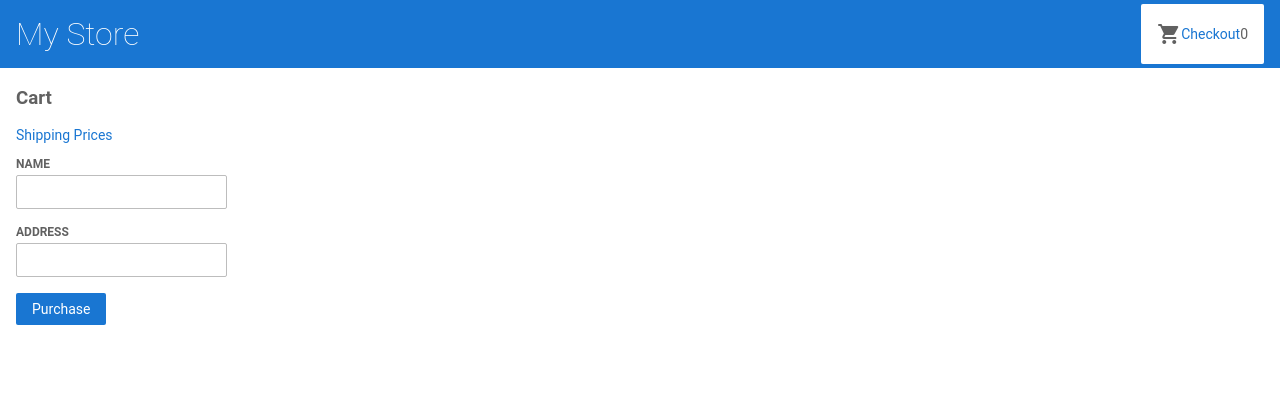
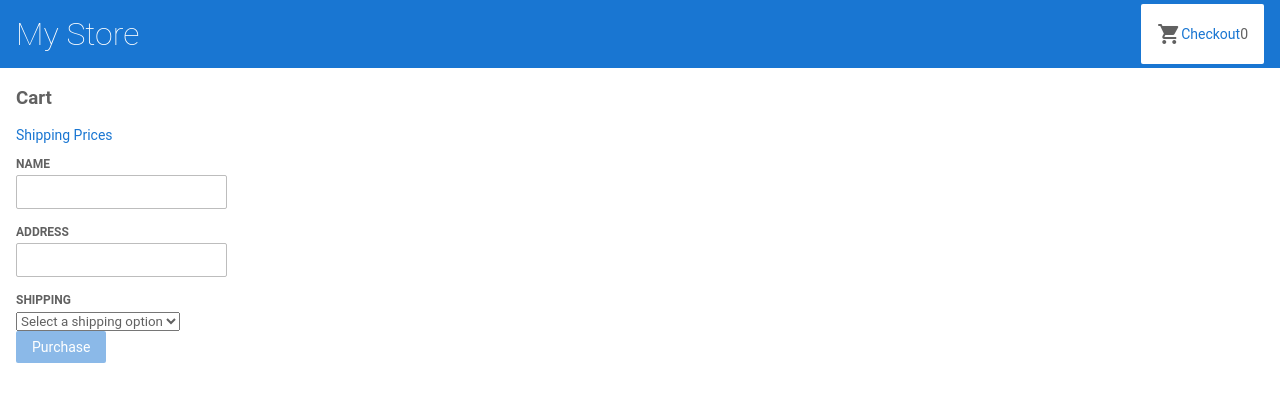
Before and after one commit to zrivrio/AppMovile-DWELC, an Angular app: page /cart in a window 1280 px wide. Shown: the top 402 px of the page. Built offline with nearby package versions, Linux system fonts and the light colour scheme.

Commit message:
mostrar pecio en carrito

```diff
--- a/src/app/components/cart/cart.component.html
+++ b/src/app/components/cart/cart.component.html
@@ -11,11 +11,20 @@
 <form [formGroup]="checkoutForm" (ngSubmit)="onSubmit()">
   <div>
     <label for="name">Name</label>
-    <input id="name" type="text" formControlName="name">
+    <input id="name" type="text" formControlName="name" required>
   </div>
   <div>
     <label for="address">Address</label>
-    <input id="address" type="text" formControlName="address">
+    <input id="address" type="text" formControlName="address" required>
   </div>
-  <button class="button" type="submit">Purchase</button>
+  <div>
+    <label for="shipping">Shipping</label>
+    <select id="shipping" formControlName="shipping" required>
+      <option value="">Select a shipping option</option>
+      <option *ngFor="let shipping of shippingCosts | async" [value]="shipping.type">
+        {{ shipping.type }} - {{ shipping.price | currency }}
+      </option>
+    </select>
+  </div>
+  <button class="button" type="submit" [disabled]="checkoutForm.invalid">Purchase</button>
 </form>
--- a/src/app/components/cart/cart.component.ts
+++ b/src/app/components/cart/cart.component.ts
@@ -3,6 +3,7 @@ import { FormBuilder } from '@angular/forms';
 
 import { CartService } from '../../service/cart.service';
 import { Product } from '../../models/products';
+import { Observable } from 'rxjs';
 
 @Component({
     selector: 'app-cart',
@@ -11,11 +12,17 @@ import { Product } from '../../models/products';
     standalone: false
 })
 export class CartComponent {
+  items: Product[] = this.cartService.getItems();
+  checkoutForm = this.formBuilder.group({
+    name: '',
+    address: '',
+    shipping: '' // Add shipping to the form group
+  });
+  shippingCosts!: Observable<{ type: string, price: number }[]>;
 
-  items = this.cartService.getItems();
-  checkoutForm = this.formBuilder.group({ name: '', address: '' });
-
-  constructor(private cartService: CartService, private formBuilder: FormBuilder) { }
+  constructor(private cartService: CartService, private formBuilder: FormBuilder) {
+    this.shippingCosts = this.cartService.getShippingPrices();
+  }
 
   onSubmit(): void {
     // Process checkout data here
@@ -26,5 +33,7 @@ export class CartComponent {
 
   removeItem(product: Product) {
     this.cartService.removeFromCart(product);
+    // Update the items array after removal
+    this.items = this.cartService.getItems();
   }
 }
```
